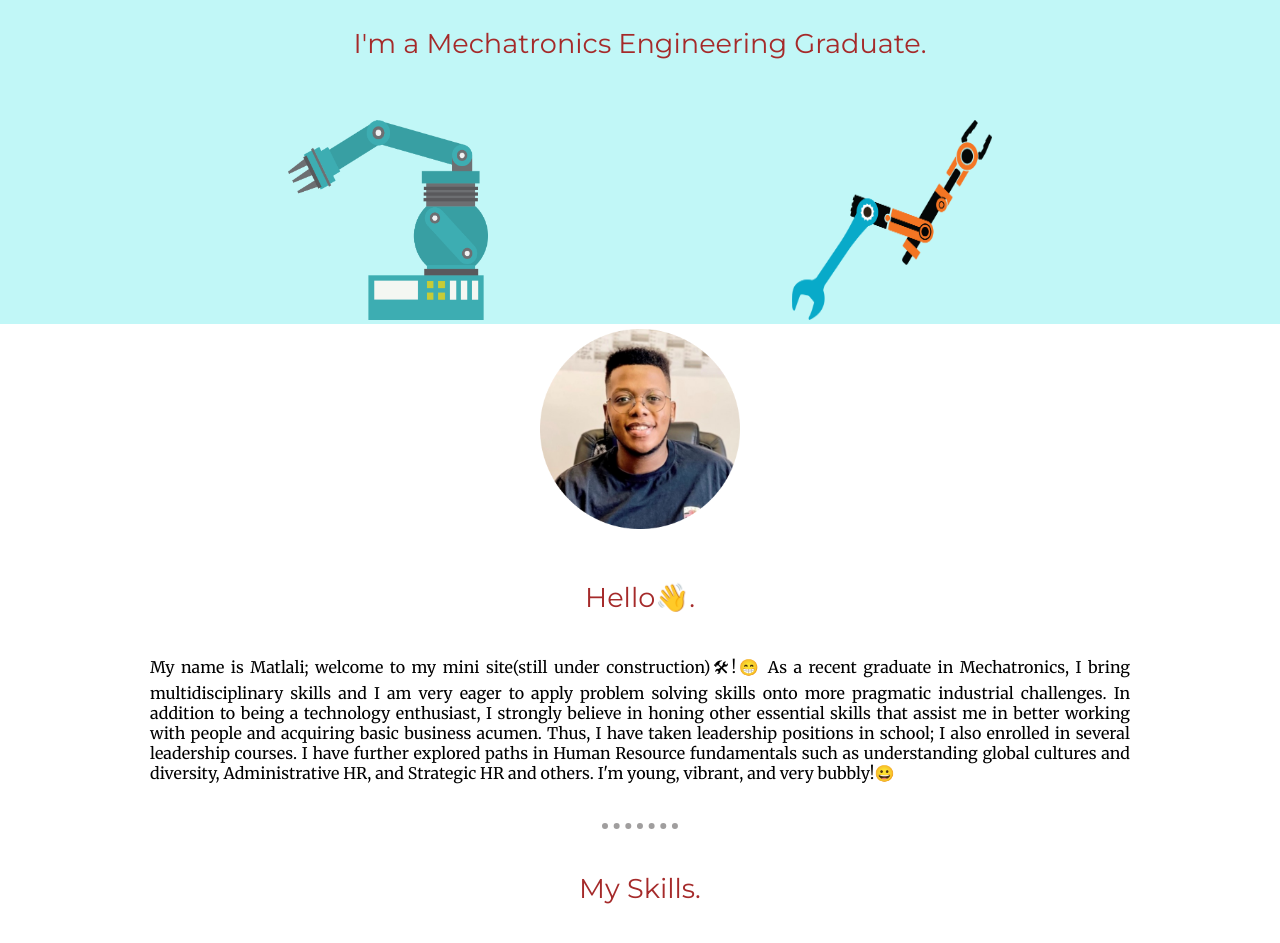
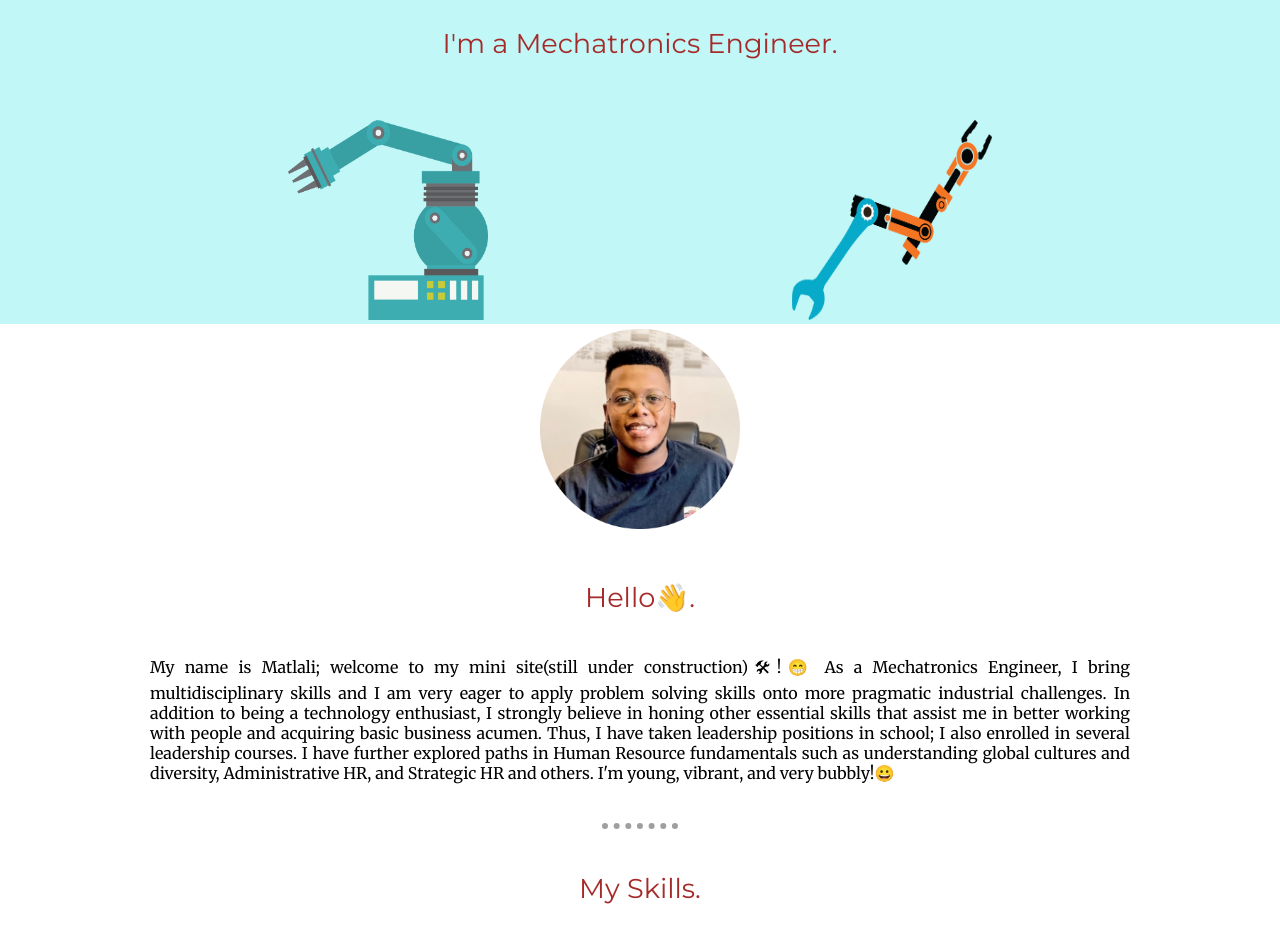
Before and after one commit to matlalijr/matlalijr.github.io, a plain HTML site: page index.html in a window 1280 px wide. Shown: the part 253-1196 px from the top of the page. Drawn offline with Linux system fonts and the light colour scheme.

Commit message:
Update index.html

```diff
--- a/index.html
+++ b/index.html
@@ -35,7 +35,7 @@
 
       <img class="top_cloud" src="images/cloud.png" alt="cloud_image" />
       <h1>Hi, I'm Matlali</h1>
-      <p><h2>I'm a <span class="pro">Mechatronics </span>Engineering Graduate.</h2></p>
+      <p><h2>I'm a <span class="pro">Mechatronics </span>Engineer.</h2></p>
       <img class="birds" src="images/three-seagulls.png" alt="birds" />
       <img class="bottom_cloud" src="images/cloud.png" alt="cloud_image" />
       <img class="robot2" src="images/robotarm2.png" alt="robot_arm2" />
@@ -50,7 +50,7 @@
         <p class="text1">
 
 My name is Matlali; welcome to my mini site(still under construction)&#x1F6E0;!&#128513;
-As a recent graduate in Mechatronics, I bring multidisciplinary skills and I am very eager
+As a Mechatronics Engineer, I bring multidisciplinary skills and I am very eager
 to apply problem solving skills onto more pragmatic industrial challenges.
 In addition to being a technology enthusiast,
 I strongly believe in honing other essential skills that assist me in better working with people and acquiring basic business acumen.
```
